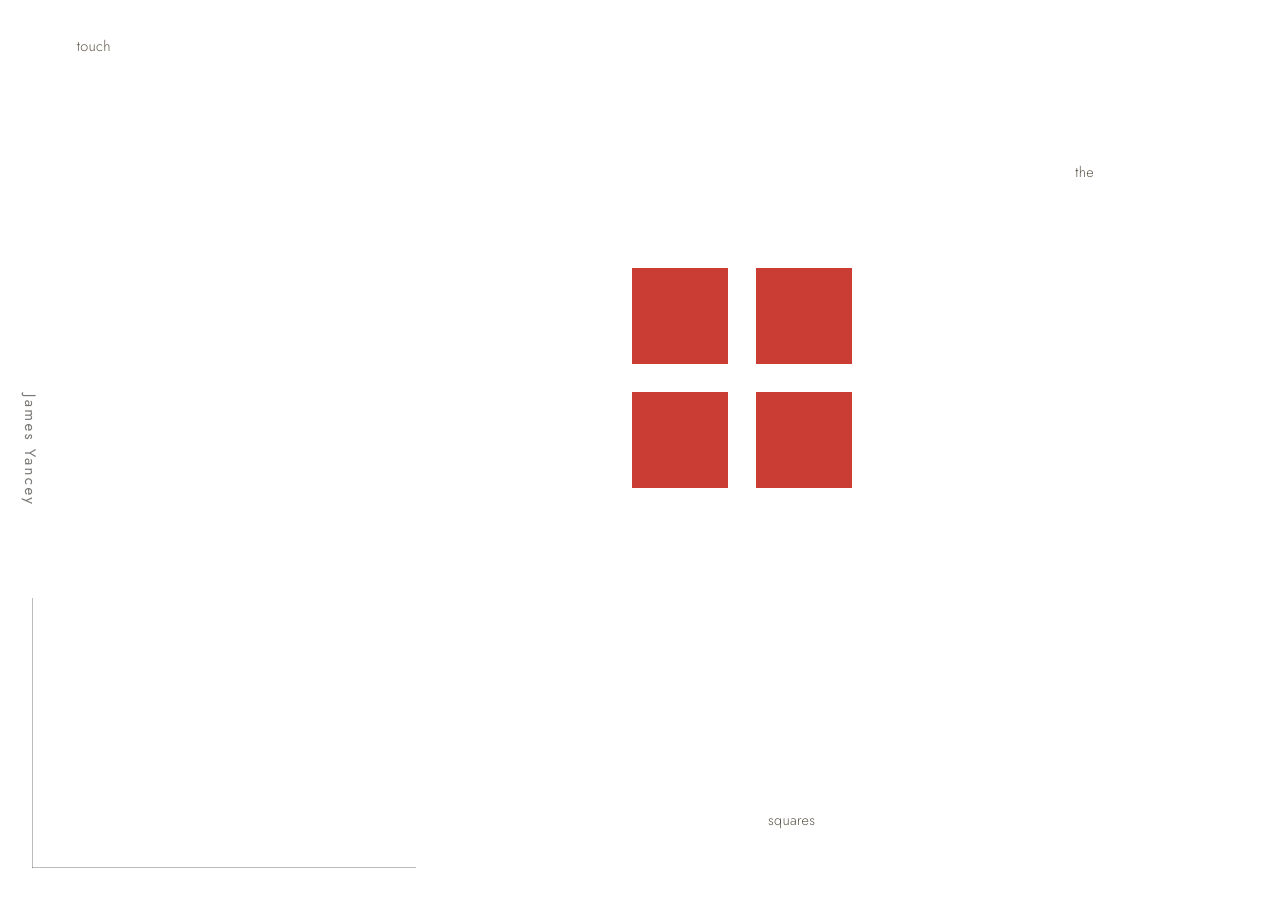
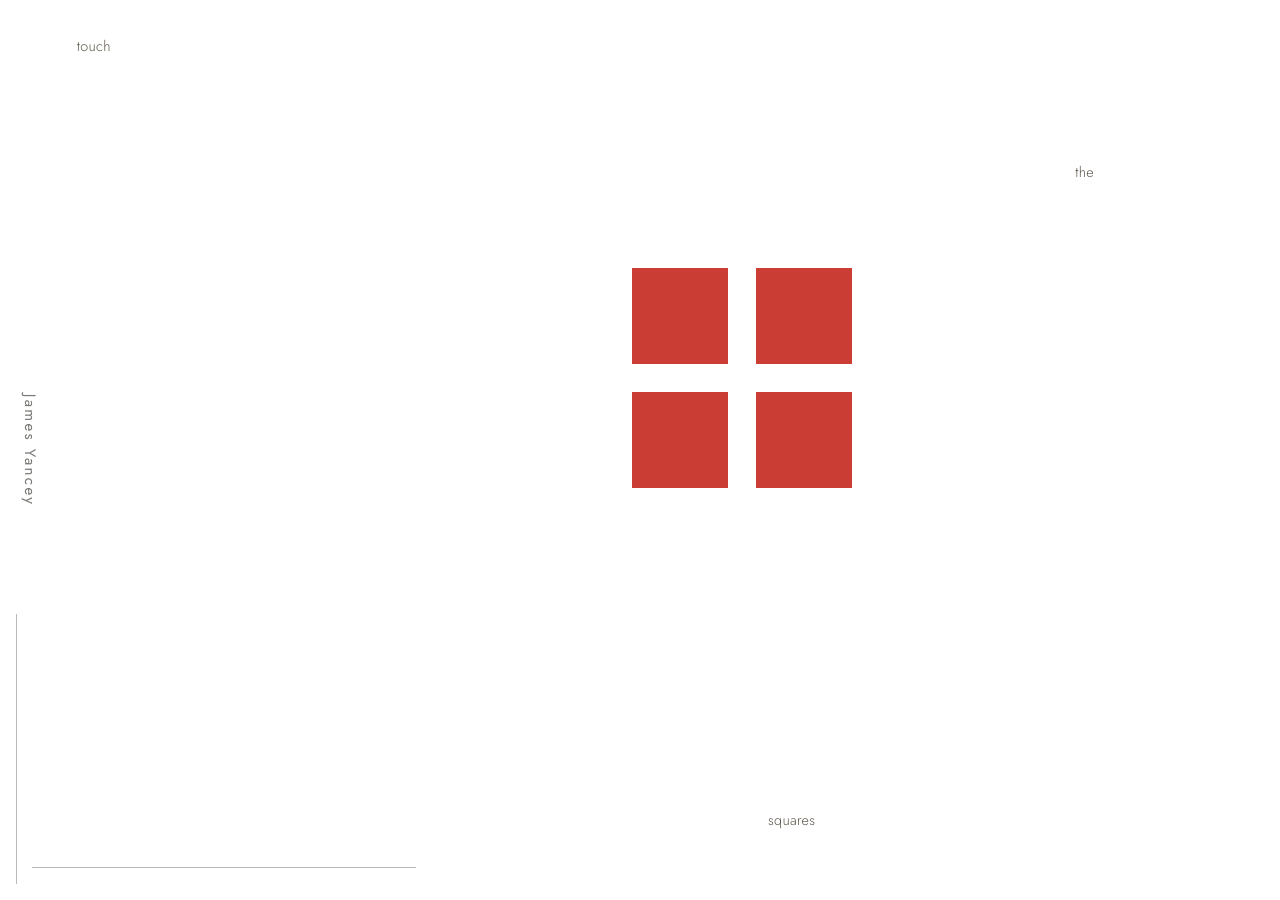
Before and after one commit to HegelianChant/jamesyancey, a Jekyll site: the page built from index.html, in a window 1280 px wide. Built offline with Jekyll 4.4.1, drawn with Linux system fonts in a browser that asks for light colours.

Commit message:
Update index.html

```diff
--- a/index.html
+++ b/index.html
@@ -68,8 +68,8 @@ title: Home
 
   .corner-line-v {
   position: fixed;
-  left: 2rem;
-  bottom: 2rem;
+  left: 1rem;
+  bottom: 1rem;
   width: 1px;
   height: 30vh;
   background: var(--ink);
```
